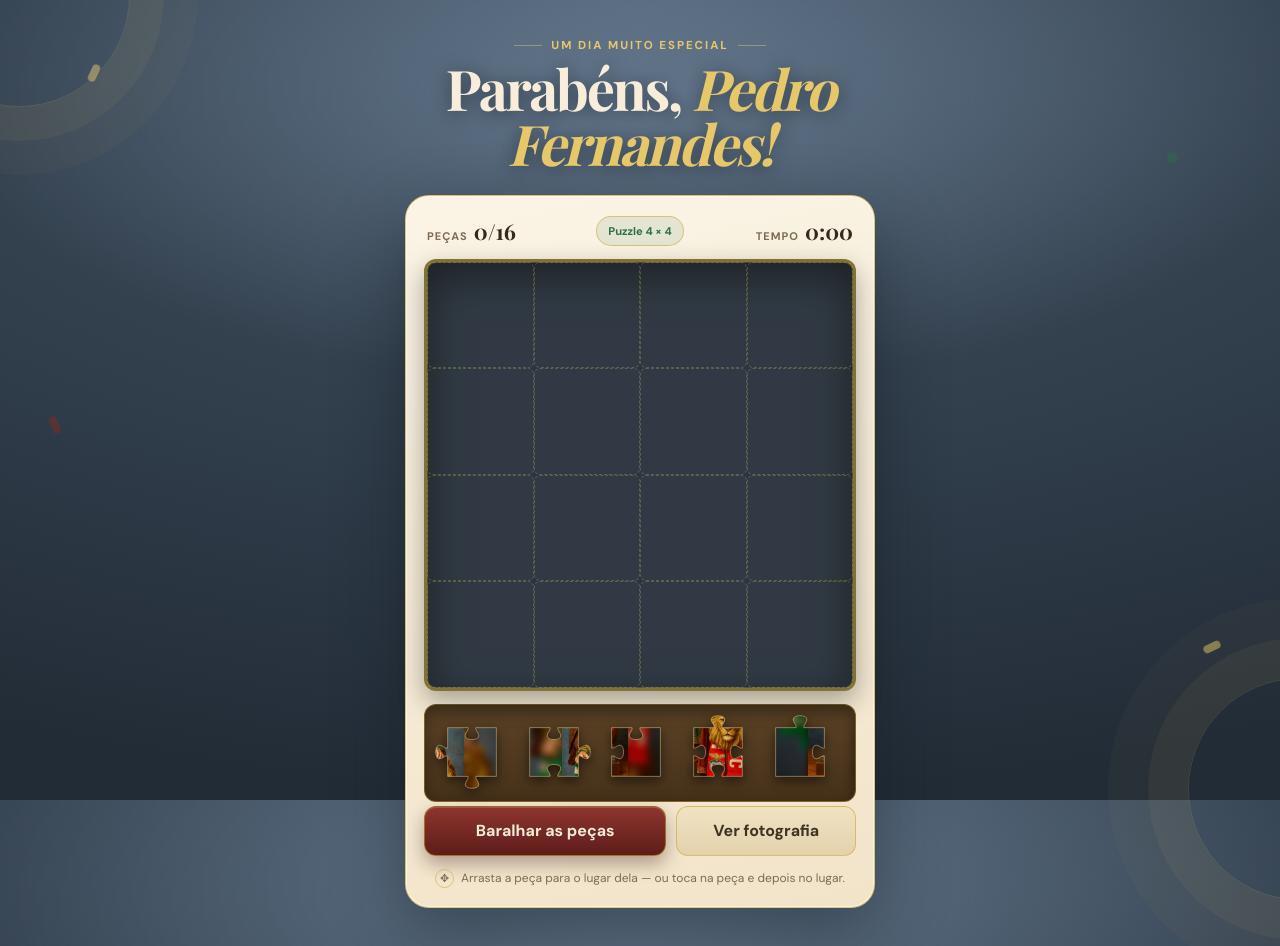
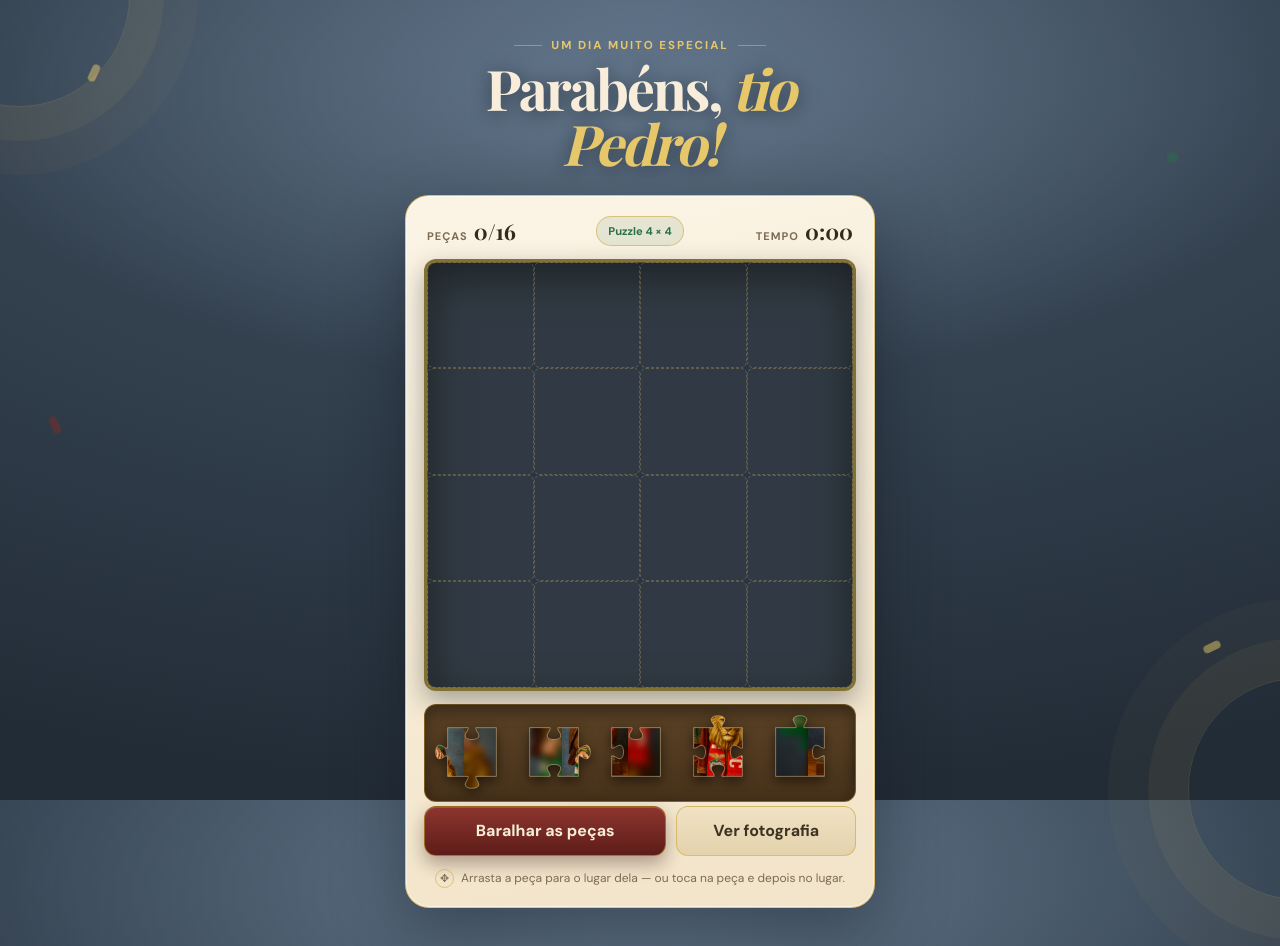
Before and after one commit to duquevieira/Birthdays, a website: page puzzles/pedro-fernandes/index.html in a window 1280 px wide. Drawn offline with nearby package versions, Linux system fonts and the light colour scheme; a web font is replaced by a local one.

Commit message:
Fix: Adjusting text for the link preview.

```diff
--- a/puzzles/pedro-fernandes/index.html
+++ b/puzzles/pedro-fernandes/index.html
@@ -10,18 +10,18 @@
     <meta property="og:type" content="website" />
     <meta property="og:locale" content="pt_PT" />
     <meta property="og:url" content="https://duquevieira.github.io/Birthdays/puzzles/pedro-fernandes/" />
-    <meta property="og:title" content="Parabéns, Pedro Fernandes! 🎂" />
+    <meta property="og:title" content="Parabéns, tio Pedro! 🎂" />
     <meta property="og:description" content="Que este novo ano seja digno de um rei. Muitos parabéns, Pedro!" />
     <meta property="og:image" content="https://duquevieira.github.io/Birthdays/puzzles/pedro-fernandes/assets/og-image.jpg" />
     <meta property="og:image:type" content="image/jpeg" />
     <meta property="og:image:width" content="1200" />
     <meta property="og:image:height" content="630" />
-    <meta property="og:image:alt" content="Parabéns, Pedro Fernandes — um puzzle especial de aniversário" />
+    <meta property="og:image:alt" content="Parabéns, tio Pedro — um puzzle especial de aniversário" />
     <meta name="twitter:card" content="summary_large_image" />
-    <meta name="twitter:title" content="Parabéns, Pedro Fernandes! 🎂" />
+    <meta name="twitter:title" content="Parabéns, tio Pedro! 🎂" />
     <meta name="twitter:description" content="Que este novo ano seja digno de um rei. Muitos parabéns, Pedro!" />
     <meta name="twitter:image" content="https://duquevieira.github.io/Birthdays/puzzles/pedro-fernandes/assets/og-image.jpg" />
-    <title>Parabéns, Pedro Fernandes! 🎂</title>
+    <title>Parabéns, tio Pedro! 🎂</title>
     <style>
       @import url("https://fonts.googleapis.com/css2?family=DM+Sans:wght@400;600;700&family=Playfair+Display:ital,wght@0,700;1,700&display=swap");
 
@@ -595,7 +595,7 @@
 
       <main>
         <p class="eyebrow">Um dia muito especial</p>
-        <h1>Parabéns, <em>Pedro Fernandes!</em></h1>
+        <h1>Parabéns, <em>tio Pedro!</em></h1>
 
         <section class="game-card" aria-label="Puzzle de aniversário">
           <div class="scoreboard" aria-live="polite">
@@ -636,7 +636,7 @@
         <i class="burst" aria-hidden="true"></i>
         <span class="celebration-emoji" aria-hidden="true">👑</span>
         <h2 id="celebrationTitle">Conseguiste!</h2>
-        <p id="celebrationText">Muitos parabéns, Pedro Fernandes! Que este novo ano seja digno de um rei: cheio de vitórias, boa disposição e momentos inesquecíveis.</p>
+        <p id="celebrationText">Muitos parabéns, tio Pedro! Que este novo ano seja digno de um rei: cheio de vitórias, boa disposição e momentos inesquecíveis.</p>
         <button class="celebration-button" id="playAgainButton" type="button">Jogar outra vez</button>
       </div>
     </div>
@@ -647,7 +647,7 @@
 
         // Tudo o que muda de puzzle para puzzle vive aqui.
         const PUZZLE = {
-          name: "Pedro Fernandes",
+          name: "tio Pedro",
           wish: "Que este novo ano seja digno de um rei: cheio de vitórias, boa disposição e momentos inesquecíveis.",
           photo: "./assets/photo.jpg",
         };
```
Also changed, not shown: puzzles/pedro-fernandes/pedro-fernandes.test.js (+1 -1 lines), puzzles/pedro-fernandes/assets/og-image.jpg.
